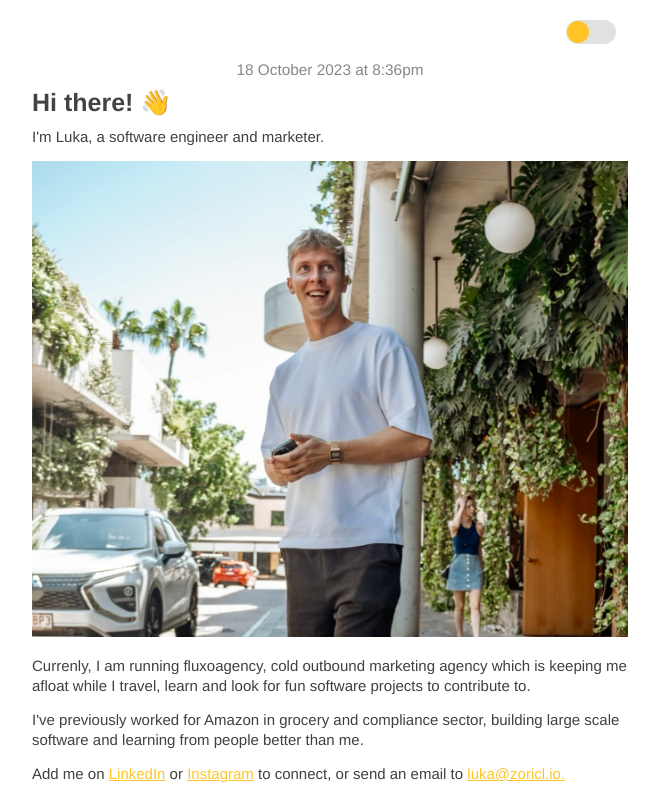
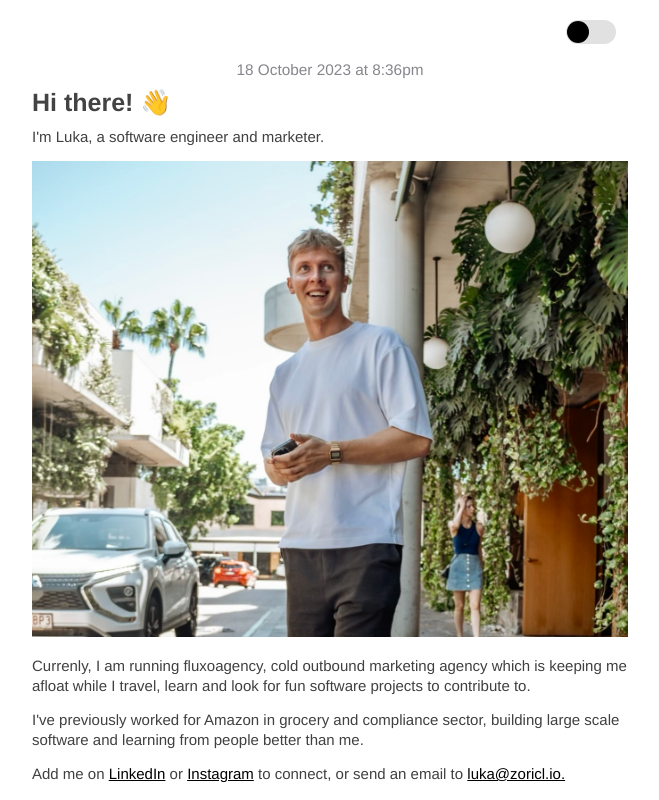
Before and after one commit to iamnotluka/zoricl, a React (Create React App) app: page / in a window 1280 px wide. Shown: the top 800 px of the page, without its empty margins (310-969 px from the left). Built offline with nearby package versions, Linux system fonts and the light colour scheme.

Commit message:
Update the white theme colour from yellow to black for links and highlights

```diff
--- a/src/App.css
+++ b/src/App.css
@@ -30,7 +30,7 @@ h4 {
 
 [data-theme="light"] {
 	--background-color: white;
-	--yellow-color: #ffc527;
+	--yellow-color: black;
 	--headers-color: #434343;
 	--text-color: #404040;
 	--yellow-color-weight: 400;
```
